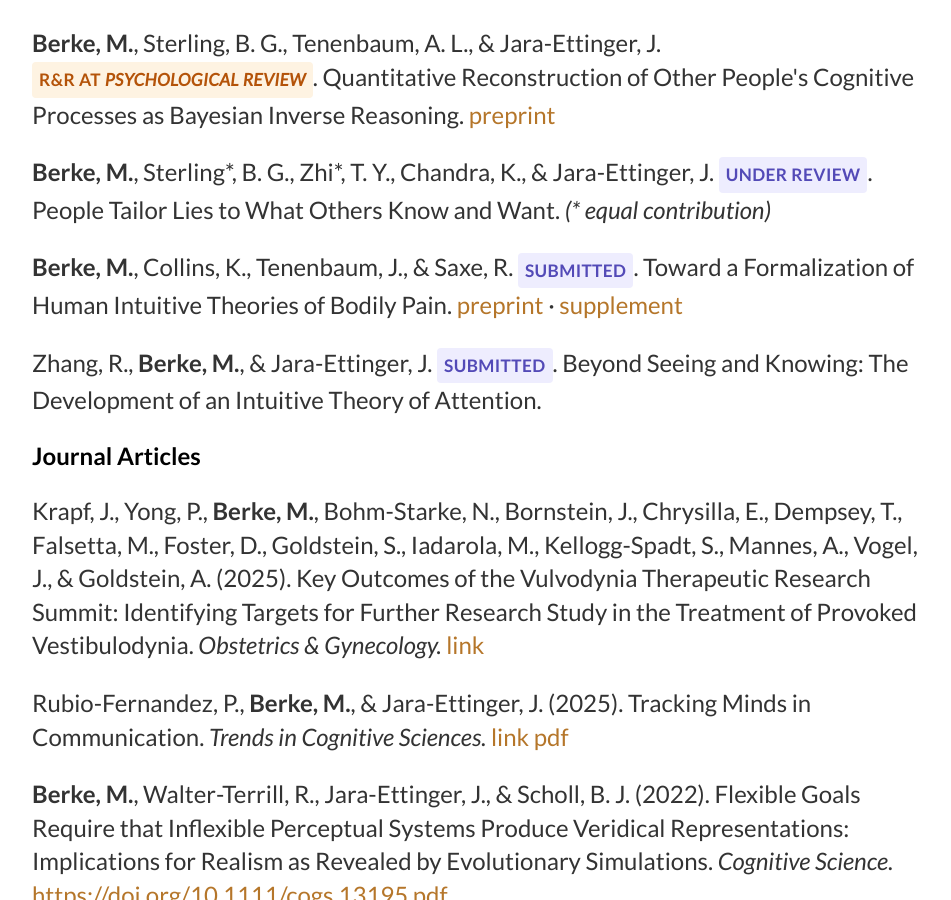
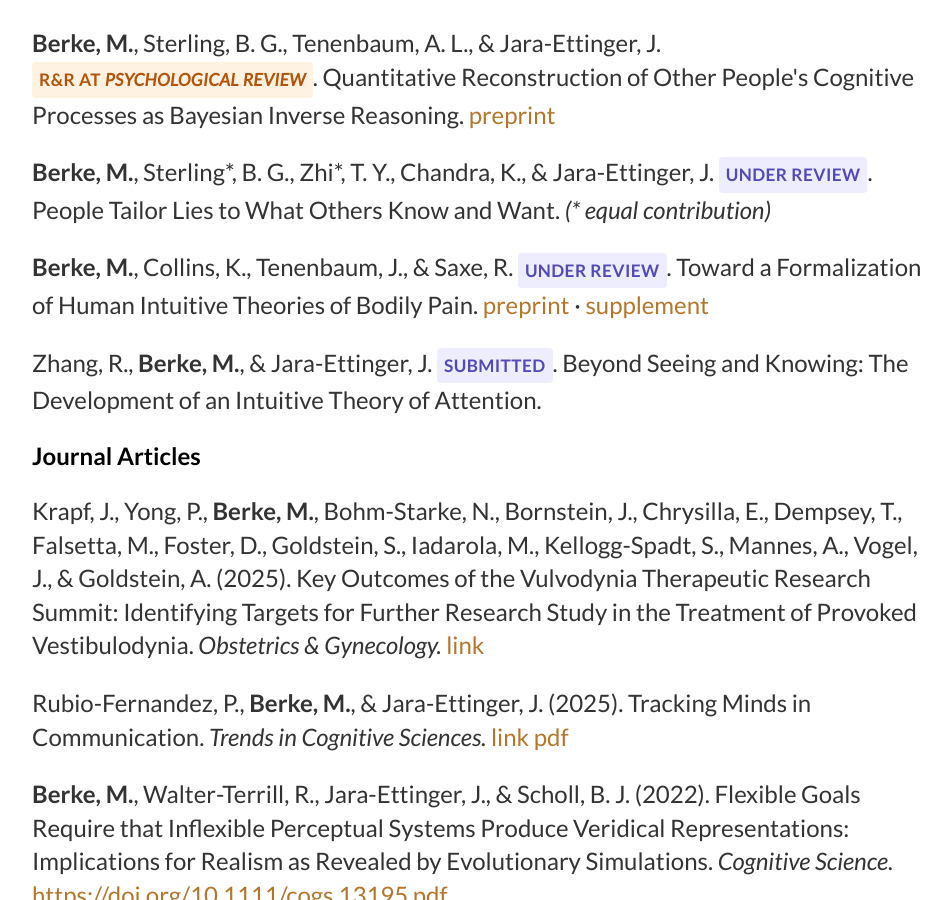
Before and after one commit to marleneberke/marleneberke.github.io, a Jekyll site: the page built from publications.html, in a window 1280 px wide and 900 px high, scrolled down 357 px. Shown: the whole window, without its empty margins (160-1111 px from the left). Built offline with Jekyll 4.4.1, drawn with Linux system fonts in a browser that asks for light colours.

Commit message:
Update pain paper status to under review; sync CV
The intuitive theories of bodily pain manuscript has gone out for
review at Psychological Review.

Co-Authored-By: Claude Sonnet 5 <noreply@anthropic.com>

Former-commit-id: 783cf6adf92aa8ba02a6563e51f7cb654fdddc7f

```diff
--- a/cv.html
+++ b/cv.html
@@ -5,7 +5,7 @@ title: CV
 
 <p>
   <a href="/CV.pdf" target="_blank">Download CV (PDF)</a>
-  &nbsp;·&nbsp; Updated 8/5/26
+  &nbsp;·&nbsp; Updated 8/6/26
 </p>
 
 <div class="cv-embed-container">
--- a/publications.html
+++ b/publications.html
@@ -29,7 +29,7 @@ title: Publications
 
 <p><b>Berke, M.</b>, Sterling*, B. G., Zhi*, T. Y., Chandra, K., &amp; Jara-Ettinger, J. <span class="status-badge badge-review">under review</span>. People Tailor Lies to What Others Know and Want. <em>(* equal contribution)</em></p>
 
-<p id="pain-journal-version"><b>Berke, M.</b>, Collins, K., Tenenbaum, J., &amp; Saxe, R. <span class="status-badge badge-review">submitted</span>. Toward a Formalization of Human Intuitive Theories of Bodily Pain. <a href="/pain/paper.html">preprint</a> &middot; <a href="/pain/Intuitive_Theory_of_Pain_SM.pdf">supplement</a></p>
+<p id="pain-journal-version"><b>Berke, M.</b>, Collins, K., Tenenbaum, J., &amp; Saxe, R. <span class="status-badge badge-review">under review</span>. Toward a Formalization of Human Intuitive Theories of Bodily Pain. <a href="/pain/paper.html">preprint</a> &middot; <a href="/pain/Intuitive_Theory_of_Pain_SM.pdf">supplement</a></p>
 
 <p>Zhang, R., <b>Berke, M.</b>, &amp; Jara-Ettinger, J. <span class="status-badge badge-review">submitted</span>. Beyond Seeing and Knowing: The Development of an Intuitive Theory of Attention.</p>
 
```
